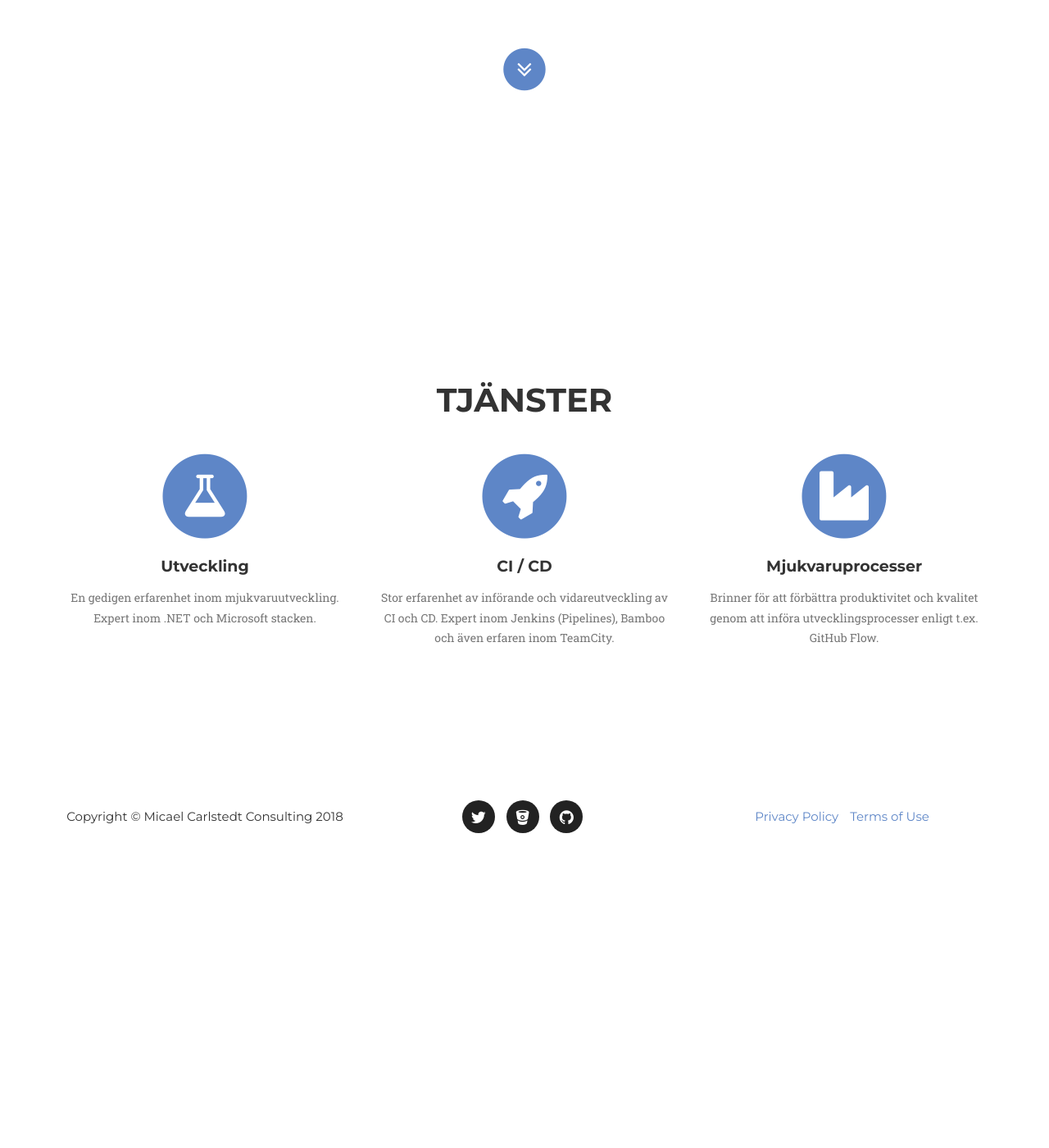
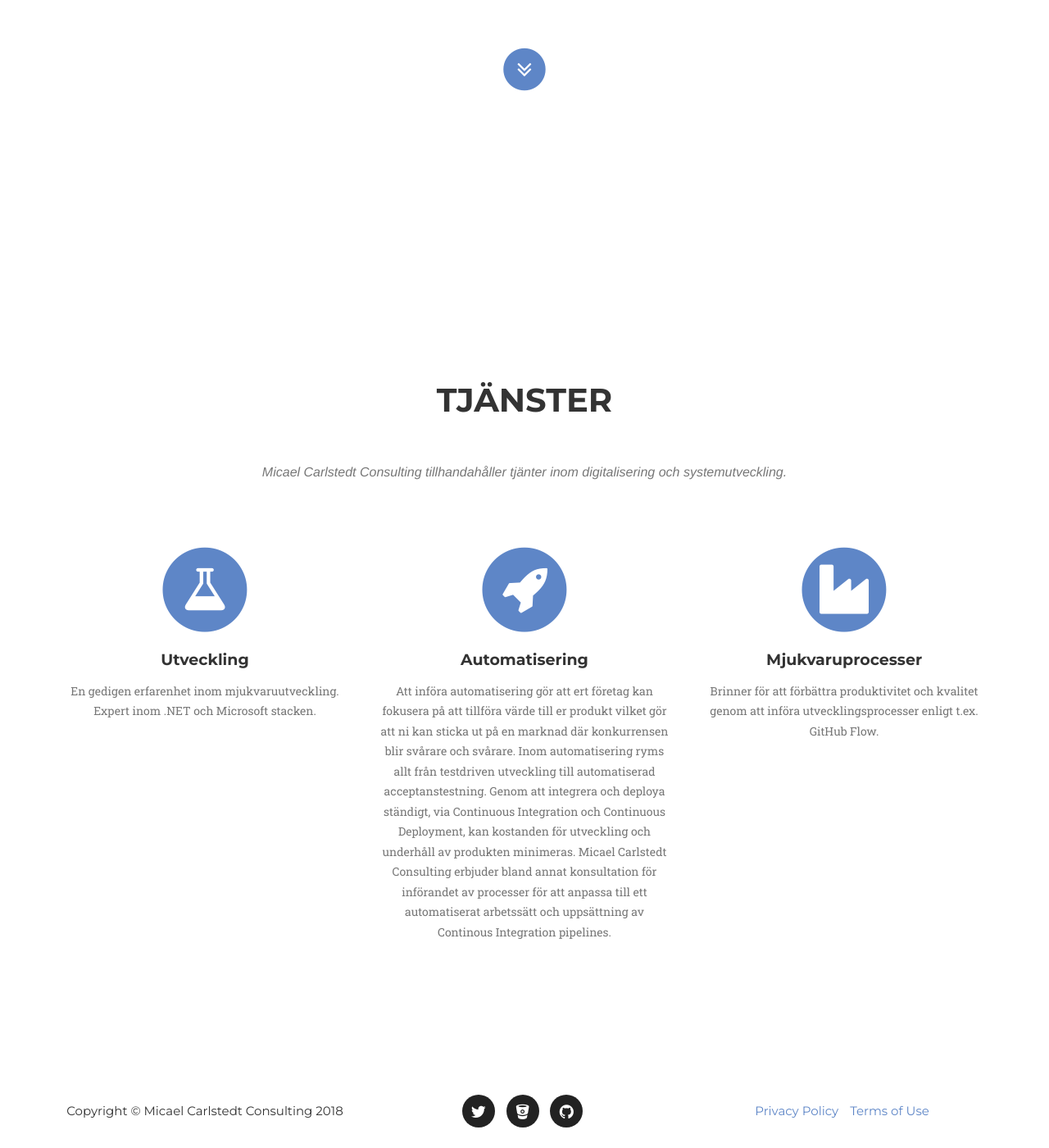
Before and after one commit to micaelcarlstedt/micaelcarlstedt.github.io, a Jekyll site: the page built from index.html, in a window 1280 px wide and 1400 px high, scrolled down 722 px. Shown: the whole window at 82% size. Built offline with Jekyll 4.4.1, drawn with Linux system fonts in a browser that asks for light colours; some web fonts are replaced; before the commit the page ends 1763 px from its top, so only the background shows below that.

Commit message:
2: Improved the description of the automation service

```diff
--- a/_includes/services.html
+++ b/_includes/services.html
@@ -5,7 +5,7 @@
                 <div class="col-lg-12 text-center">
                     <h2 class="section-heading">Tjänster</h2>
                     </br>
-                    <!-- <h3 class="section-subheading text-muted">Micael Carlstedt Consulting erbjuder följande tjänter</h3> -->
+                    <h3 class="section-subheading text-muted">Micael Carlstedt Consulting tillhandahåller tjänter inom digitalisering och systemutveckling.</h3>
                 </div>
             </div>
             <div class="row text-center">
--- a/_services/2-service.markdown
+++ b/_services/2-service.markdown
@@ -1,5 +1,5 @@
 ---
-title: CI / CD
+title: Automatisering
 font-awesome: fa-rocket
-description: Stor erfarenhet av införande och vidareutveckling av CI och CD. Expert inom Jenkins (Pipelines), Bamboo och även erfaren inom TeamCity.
+description: Att införa automatisering gör att ert företag kan fokusera på att tillföra värde till er produkt vilket gör att ni kan sticka ut på en marknad där konkurrensen blir svårare och svårare. Inom automatisering ryms allt från testdriven utveckling till automatiserad acceptanstestning. Genom att integrera och deploya ständigt, via Continuous Integration och Continuous Deployment, kan kostanden för utveckling och underhåll av produkten minimeras. Micael Carlstedt Consulting erbjuder bland annat konsultation för införandet av processer för att anpassa till ett automatiserat arbetssätt och uppsättning av Continous Integration pipelines.
 ---
```
